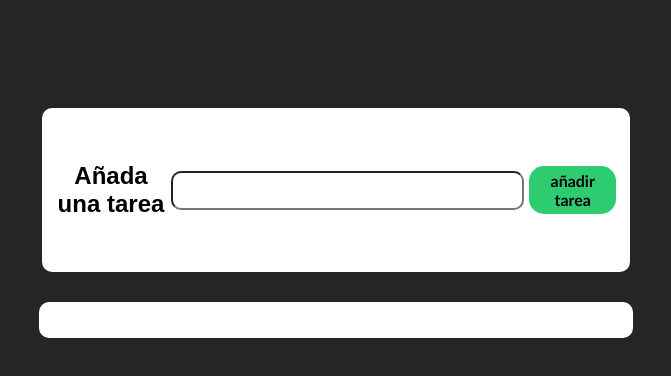
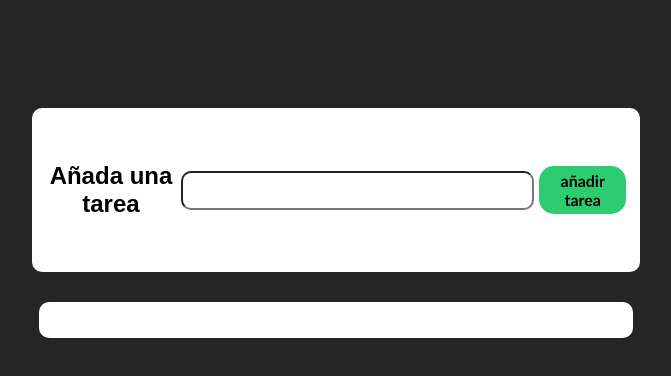
Before and after one commit to SantiagoLeon02/CrudJavascript, a plain HTML site: page index.html in a window 1280 px wide. Shown: the whole page, without its empty margins (304-975 px from the left). Drawn offline with Linux system fonts and the light colour scheme.

```diff
--- a/style.css
+++ b/style.css
@@ -7,15 +7,12 @@ body{
     display: flex;
     justify-content: center;
     align-items: center;
-    /* margin-top: 80px; */
     padding-top: 100px;
-    /* margin: 0 auto; */
-
 }
 
 
 .content{
-    width: 450px;
+    min-width: 1080px;;
     height: auto;
     display: flex;
     justify-content: center;
@@ -25,7 +22,7 @@ body{
 }
 
 .card-taks{
-    width: 560px;
+    width: 580px;
     height: 20vh;
     background-color: #ffffff;
     border: 2px #ffffff solid;
@@ -56,17 +53,13 @@ body{
 input{
     width: 350px;
     height: 35px;
-    /* border:2px #ffffff solid; */
     border-radius: 10px;
     padding: 0px 16px;
-    /* background: none; */
-
 }
 
 .btn-addTask{
     padding: 5px 5px;
     background-color: #2ecc71;
-    /* background: none; */
     font-size: 16px;
     border:none ;
     border-radius: 15px;
```
